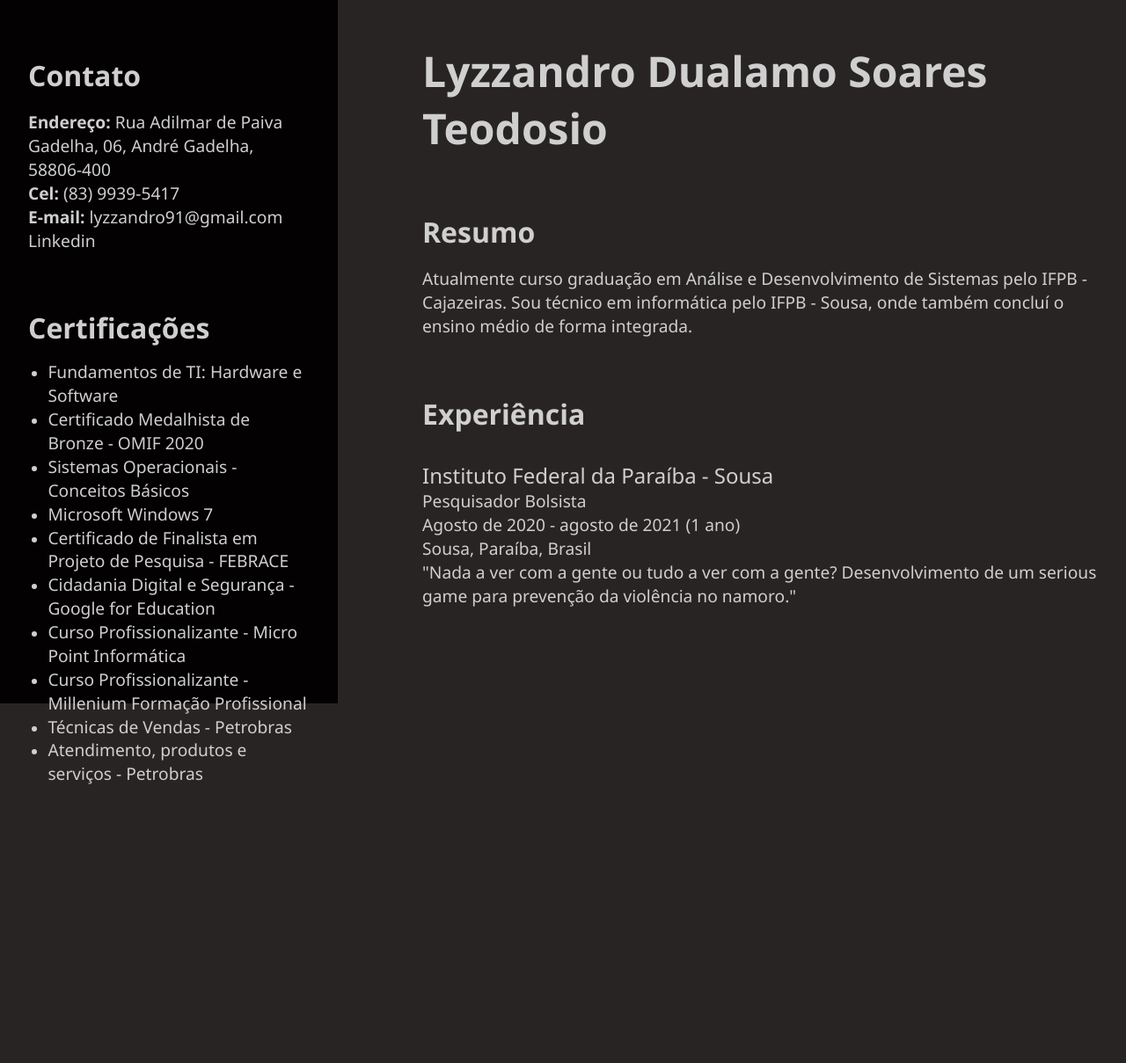
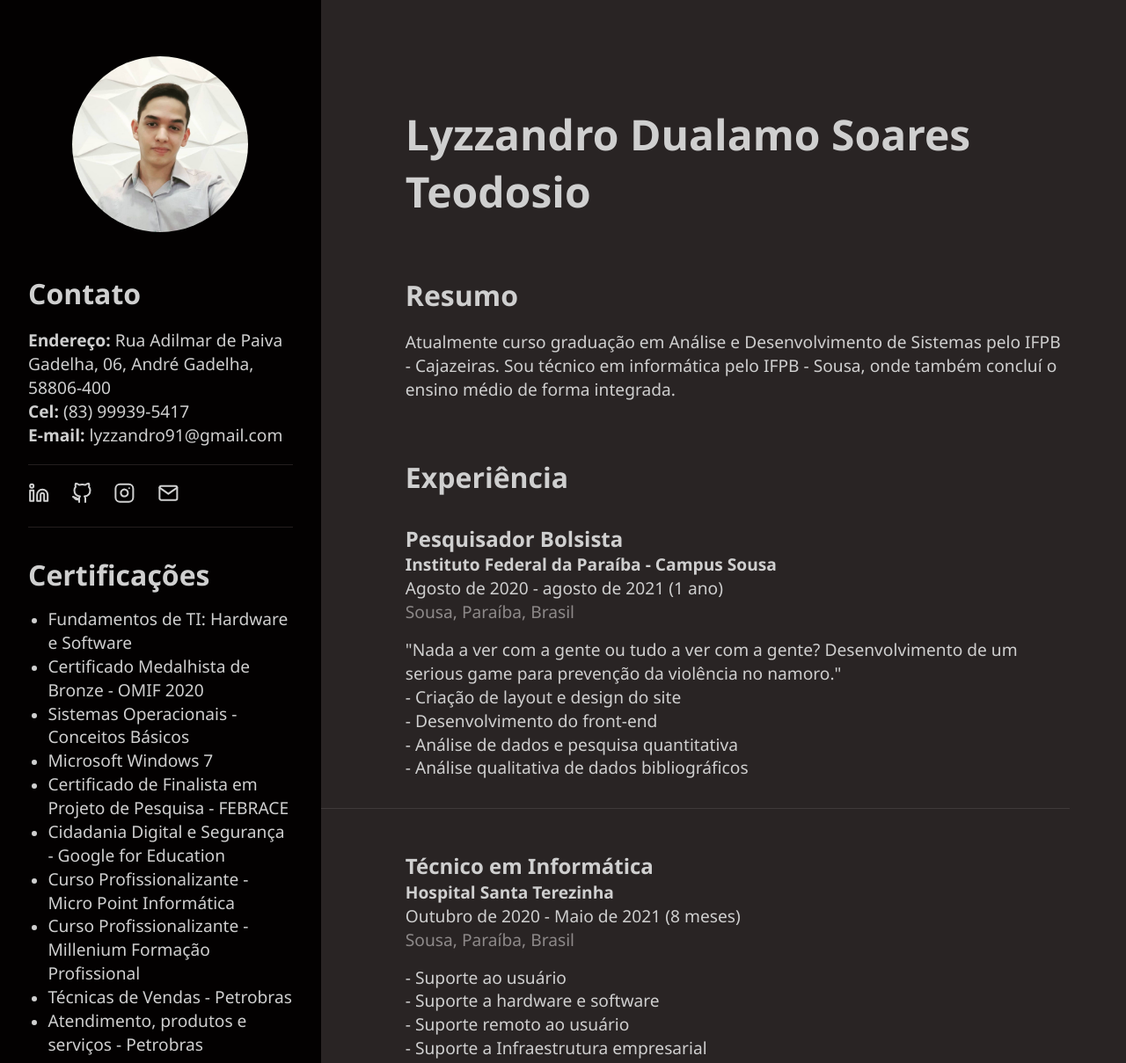
Before and after one commit to lyzzandro/lyzzandro.github.io, a plain HTML site: page index.html in a window 1280 px wide. Shown: the top 1209 px of the page at 88% size. Before the commit the page ends 894 px from the top, so only its background shows below. Drawn offline with Linux system fonts and the light colour scheme.

Commit message:
Adicionando experiências

```diff
--- a/index.html
+++ b/index.html
@@ -12,18 +12,28 @@
     <div id="container">
         <div id="informacoes">
             <div id="dados">
+                <img id="lyzzandro" src="imagens/lyzzandro.jpg">
                 <h2 id="contato">Contato</h2>
                 <p><b>Endereço:</b> Rua Adilmar de Paiva Gadelha, 06,
                     André Gadelha, 58806-400</p>
-                <p><b>Cel:</b> (83) 9939-5417</p>
+                <p><b>Cel:</b> (83) 99939-5417</p>
                 <p><b>E-mail:</b> lyzzandro91@gmail.com</p>
-                <p> <a href="https://www.linkedin.com/in/lyzzandro-dualamo-soares-teodosio-131799198" target="_blank">Linkedin</a> </p>
+                <p id="icons">
+                    <a href="https://www.linkedin.com/in/lyzzandro-dualamo-soares-teodosio-131799198" target="_blank"> <img class="
+                    cor-svg" src="imagens/linkedin.svg"> </a>
+                    <a class="icon" href="https://github.com/lyzzandro" target="_blank"> <img class="cor-svg" src="imagens/github.svg"></a>
+                    <a class="icon" href="https://www.instagram.com/lyzzandro/" target="_blank"> <img class="cor-svg" src="imagens/instagram.svg"></a>
+                    <a class="icon" href="mailto:lyzzandro91@gmail.com" target="_blank"> <img class="cor-svg" src="imagens/mail.svg"></a>
+                </p>
 
                 <h2 id="certificacoes">Certificações</h2>
                 <ul id="lista-certificados">
                     <a href="https://drive.google.com/file/d/11PNf9dXKfp6_NQ42dgPj1CD0xxJngQn0/view?usp=sharing" target="_blank"><li><p>Fundamentos de TI: Hardware e Software</p></li></a>
+
                     <a href="https://drive.google.com/file/d/1bsxoENiO9Njj4ry2lrTxVxXLxFYddJgl/view?usp=sharing" target="_blank"><li><p>Certificado Medalhista de Bronze - OMIF 2020</p></li></a>
+
                     <a href="https://drive.google.com/file/d/166QQEw-Q64K7uuVqfPDFtcG5tjK0YwYD/view?usp=sharing" target="_blank"><li><p>Sistemas Operacionais - Conceitos Básicos</p></li></a>
+
                     <a href="https://drive.google.com/file/d/1pEtJGb-F48dK20Cl9bItHSXsFA0_k-xA/view?usp=sharing" target="_blank"><li><p>Microsoft Windows 7</p></li></a>
 
                     <a href="https://drive.google.com/file/d/1DuLOUHAqUkvPMWkoHq3WeeCH5M6_ovGF/view?usp=sharing" target="_blank"><li><p>Certificado de Finalista em Projeto de Pesquisa - FEBRACE</p></li></a>
@@ -37,10 +47,10 @@
                     <a href="https://drive.google.com/file/d/1aje8utcYKZrKu368Y7__482y6Sl3uOaG/view?usp=sharing" target="_blank"><li><p>Técnicas de Vendas - Petrobras</p></li></a>
 
                     <a href="https://drive.google.com/file/d/1e6YzFzFqZ82mnsc-gDk4_cAncTFDpInt/view?usp=sharing" target="_blank"><li><p>Atendimento, produtos e serviços - Petrobras</p></li></a>
-
                 </ul>
             </div>
         </div>
+
         <div id="conteudo">
             <div>
                 <h1 id="nome">Lyzzandro Dualamo Soares Teodosio</h1>
@@ -51,12 +61,42 @@
                     integrada.</p>
 
                 <h2 id="experiencia">Experiência</h2>
-                <p id="empresa">Instituto Federal da Paraíba - Sousa</p>
-                <p id="cargo">Pesquisador Bolsista</p>
-                <p id="tempo">Agosto de 2020 - agosto de 2021 (1 ano)</p>
-                <p id="local">Sousa, Paraíba, Brasil</p>
-                <p id="descricao">"Nada a ver com a gente ou tudo a ver com a gente? Desenvolvimento de um
-                    serious game para prevenção da violência no namoro."</p>
+
+                <div class="empregos">
+                    <p id="cargo">Pesquisador Bolsista</p>
+                    <p id="empresa">Instituto Federal da Paraíba - Campus Sousa</p>
+                    <p id="tempo">Agosto de 2020 - agosto de 2021 (1 ano)</p>
+                    <p id="local">Sousa, Paraíba, Brasil</p>
+
+                    <div class="tarefas">
+                        <p id="descricao">"Nada a ver com a gente ou tudo a ver com a gente? Desenvolvimento de um serious game para prevenção da violência no namoro."</p>
+                        <p>- Criação de layout e design do site</p>
+                        <p>- Desenvolvimento do front-end</p>
+                        <p>- Análise de dados e pesquisa quantitativa</p>
+                        <p>- Análise qualitativa de dados bibliográficos</p>
+                    </div>
+                </div>
+
+                <div class="empregos">
+                    <p id="cargo">Técnico em Informática</p>
+                    <p id="empresa">Hospital Santa Terezinha</p>
+                    <p id="tempo">Outubro de 2020 - Maio de 2021 (8 meses)</p>
+                    <p id="local">Sousa, Paraíba, Brasil</p>
+
+                    <div class="tarefas">
+                        <p>- Suporte ao usuário</p>
+                        <p>- Suporte a hardware e software</p>
+                        <p>- Suporte remoto ao usuário</p>
+                        <p>- Suporte a Infraestrutura empresarial</p>
+                        <p>- Manutenção de hardware</p>
+                        <p>- Manutenção de rede</p>
+                        <p>- Gerenciamento de rede empresarial</p>
+                        <p>- Instalação e suporte de equipamentos hospitalares</p>
+                        <p>- Resolução de problemas técnicos/computacionais em geral</p>
+                    </div>
+                </div>
+
+
             </div>
 
         </div>
--- a/style.css
+++ b/style.css
@@ -1,7 +1,6 @@
 *{
     padding:0;
     margin:0;
-    vertical-align:baseline;
     border:0
 }
 
@@ -13,27 +12,26 @@ h1, h2, h3, h4, p, a, li{
     text-decoration: none;
 }
 
+h1{
+    margin: 1.5em 0 0 0;
+}
+
 p{
     line-height: 1.4em;
     font-size: 1.2em;
 }
 
-body{
-    background: #292424;
-}
+
 
 #container{
-
+    display: flex;
 }
-
 
 
 #informacoes{
     background: #030101;
     /*border: 1px solid red;*/
     width: 30vw;
-    height: 100vh;
-    float: left;
 }
 
 #informacoes #dados{
@@ -46,25 +44,55 @@ body{
 
 #conteudo{
     background: #292424;
-    /*border: 1px solid red;*/
-    width: 68vw;
-    height: 100vh;
-    float: left;
+    width: 70vw;
+    padding: 0 4em 0 0;
+}
+
+/*imagem*/
+#lyzzandro{
+    display: block;
+    margin: 0 auto 3em auto;
+    width: 200px;
+    border-radius: 100px;
 }
 
 /*Contato*/
+
 #contato{
     padding: 0 0 0.6em 0;
+}
+
+#icons{
+    border-top: 1px solid #241e1e ;
+    border-bottom: 1px solid #241e1e ;
+    padding: 1em 0 1em 0;
+    margin-top: 1em;
+}
+
+.icon{
+    margin: 0 0 0 1em;
+}
+
+.cor-svg{
+    filter: invert(67%) sepia(0%) saturate(1039%) hue-rotate(331deg) brightness(123%) contrast(97%);
+}
+
+.cor-svg:hover{
+    filter: invert(67%) sepia(0%) saturate(1039%) hue-rotate(331deg) brightness(100%) contrast(97%);
 }
 
 /* Certificados*/
 
 #certificacoes{
-    padding: 2em 0 0 0;
+    padding: 1em 0 0 0;
 }
 
 #lista-certificados{
     padding: 1em 0 0 1.4em;
+}
+
+#lista-certificados p:hover{
+    color: rgb(172, 172, 172);
 }
 
 /* Conteudo */
@@ -89,23 +117,31 @@ body{
    margin: 0 0 1em 0;
 }
 
-#empresa{
+#empresa, #tempo, #local{
+    padding: 0 0 0 5em;
+}
+
+#cargo{
+    font-weight: 700;
     font-size: 1.5em;
     padding: 0 0 0 4em;
 }
 
-#cargo{
-    padding: 0 0 0 5em;
-}
-
-#tempo{
-    padding: 0 0 0 5em;
+#empresa{
+    font-weight: 600;
 }
 
 #local{
-    padding: 0 0 0 5em;
+    color: #8d8989;
 }
 
-#descricao{
-    padding: 0 0 0 5em;
+.tarefas{
+    margin-top: 1em;
+    padding: 0 0 0 6em;
 }
+
+.empregos{
+    margin-bottom: 3em;
+    padding-bottom: 2em;
+    border-bottom: 1px solid #3f3939;
+}
```
Also changed, not shown: imagens/github.png (added), imagens/github.svg (added), imagens/instagram.svg (added), imagens/linkedin.svg (added), imagens/lyzzandro.jpg (added), imagens/mail.svg (added).
